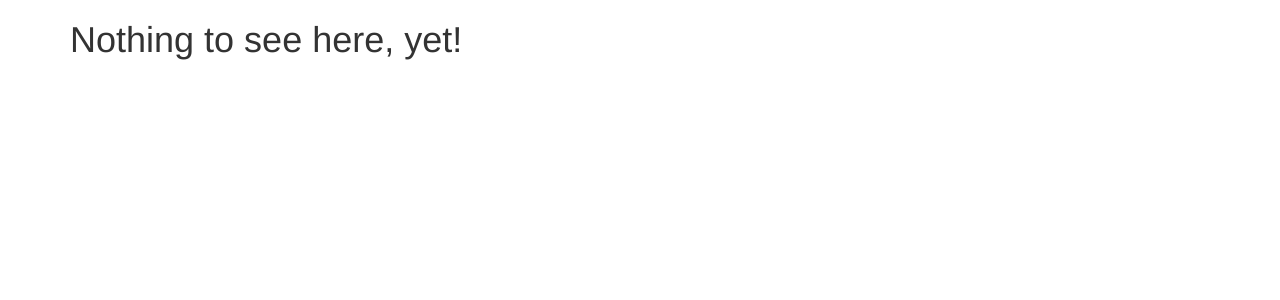
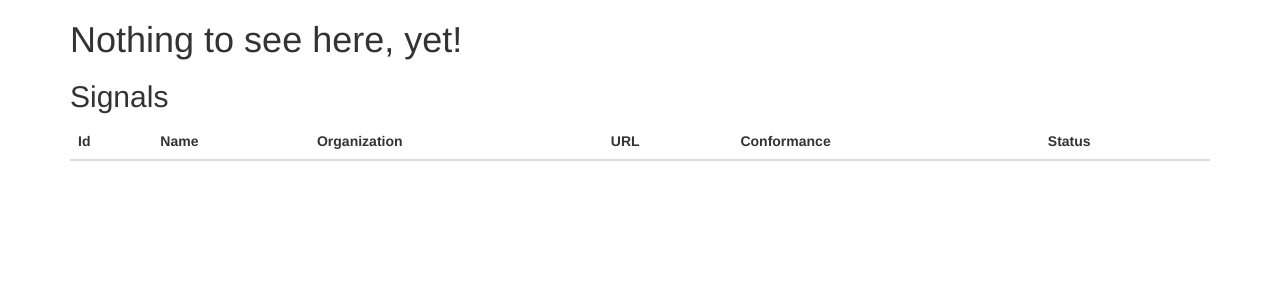
Before and after one commit to jtferns/smoke-signal, a Jekyll site: the page built from index.html, in a window 1280 px wide. Shown: the top 300 px of the page. Built offline with Jekyll 4.4.1, drawn with Linux system fonts in a browser that asks for light colours.

Commit message:
Add basic JSON data and simple HTML

```diff
--- a/index.html
+++ b/index.html
@@ -4,4 +4,31 @@ layout: default
 
 <div class="container">
   <h1>Nothing to see here, yet!</h1>
+
+  <h2>Signals</h2>
+  <table class="table table-striped">
+    <thead>
+      <tr>
+        <th>Id</th>
+        <th>Name</th>
+        <th>Organization</th>
+        <th>URL</th>
+        <th>Conformance</th>
+        <th>Status</th>
+      </tr>
+    </thead>
+    <tbody>
+      {% for signal in site.data.signals.signals %}
+      <tr class="{{ signal.status-class }}">
+        <td>{{ signal.id }}</td>
+        <td>{{ signal.name }}</td>
+        <td>{{ signal.organization }}</td>
+        <td><a href="{{ signal.url }}">{{ signal.url }}</a></td>
+        <td><a href="{{ signal.url }}/metadata">Link</a></td>
+        <td>{{ signal.status }}</td>
+      </tr>
+      {% endfor %}
+    </tbody>
+  </table>
+
 </div>
```
